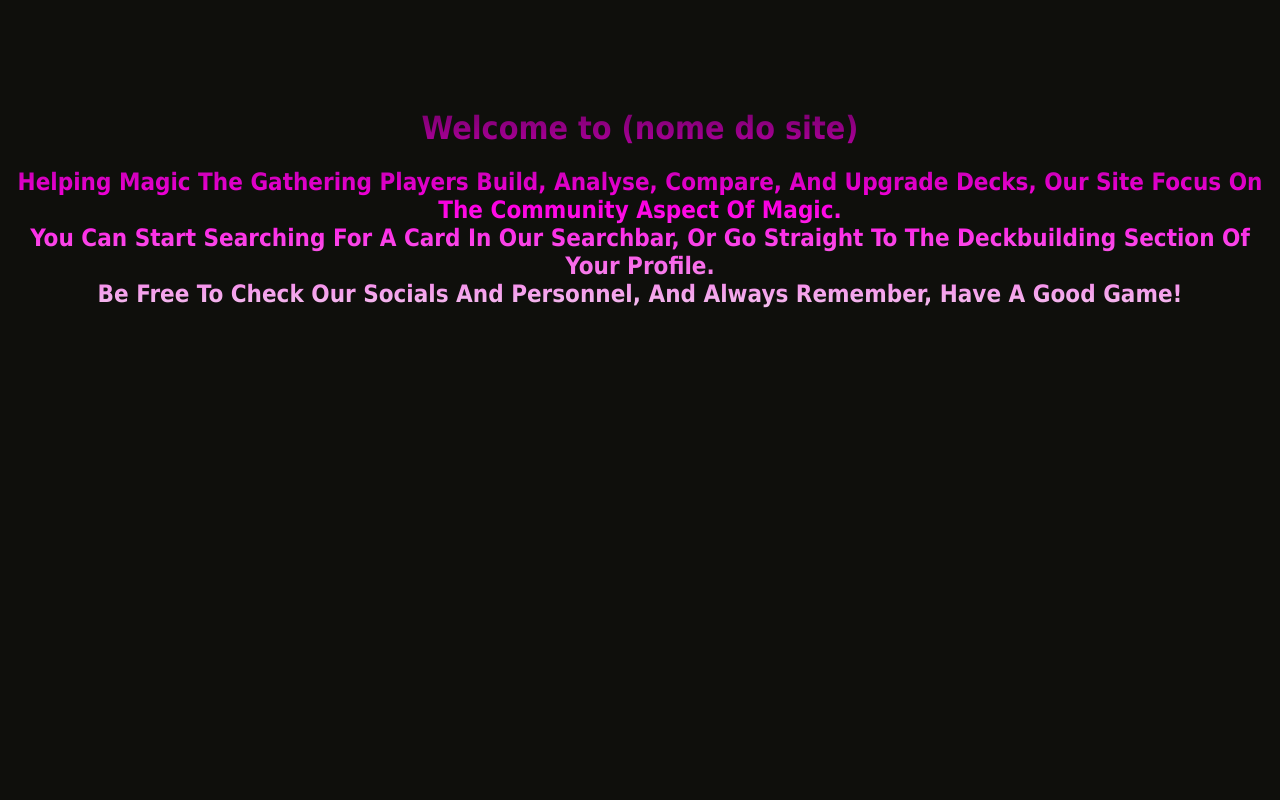
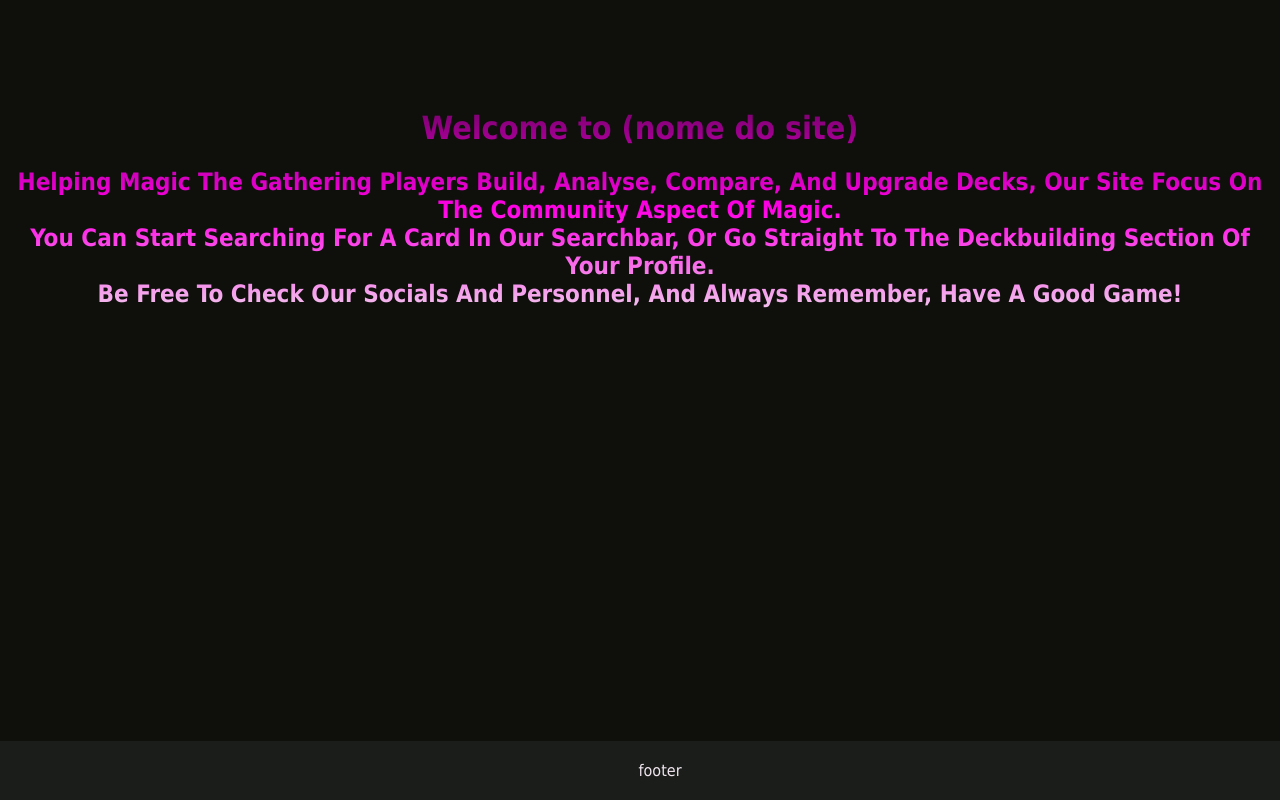
Before and after one commit to Fiboliriodem/Startups2024-2, an Angular app: page / in a window 1280 px wide. Built offline with nearby package versions, Linux system fonts and the light colour scheme.

Commit message:
footer criado

```diff
--- a/src/app/landing/landing.component.css
+++ b/src/app/landing/landing.component.css
@@ -24,3 +24,14 @@
   font-family: Tahoma;
 
 }
+.footer{
+  font-family: Tahoma;
+  position: fixed;
+  left: 0;
+  bottom: 0;
+  padding: 20px;
+  width: 100%;
+  background-color: #1A1D1A;
+  color: #F0E6EF;
+  text-align: center;
+}
--- a/src/app/landing/landing.component.html
+++ b/src/app/landing/landing.component.html
@@ -11,4 +11,5 @@
 
 </div>
 </div>
+<div class="footer">footer</div>
 </body>
```
